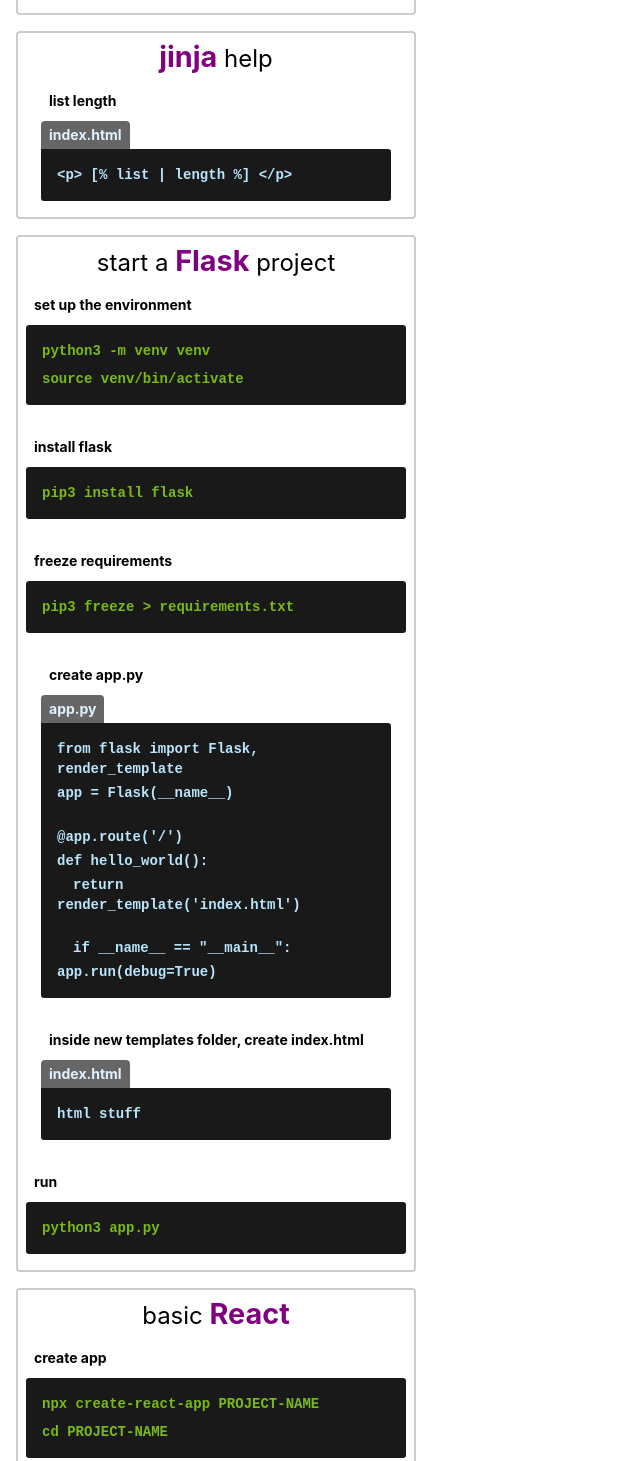
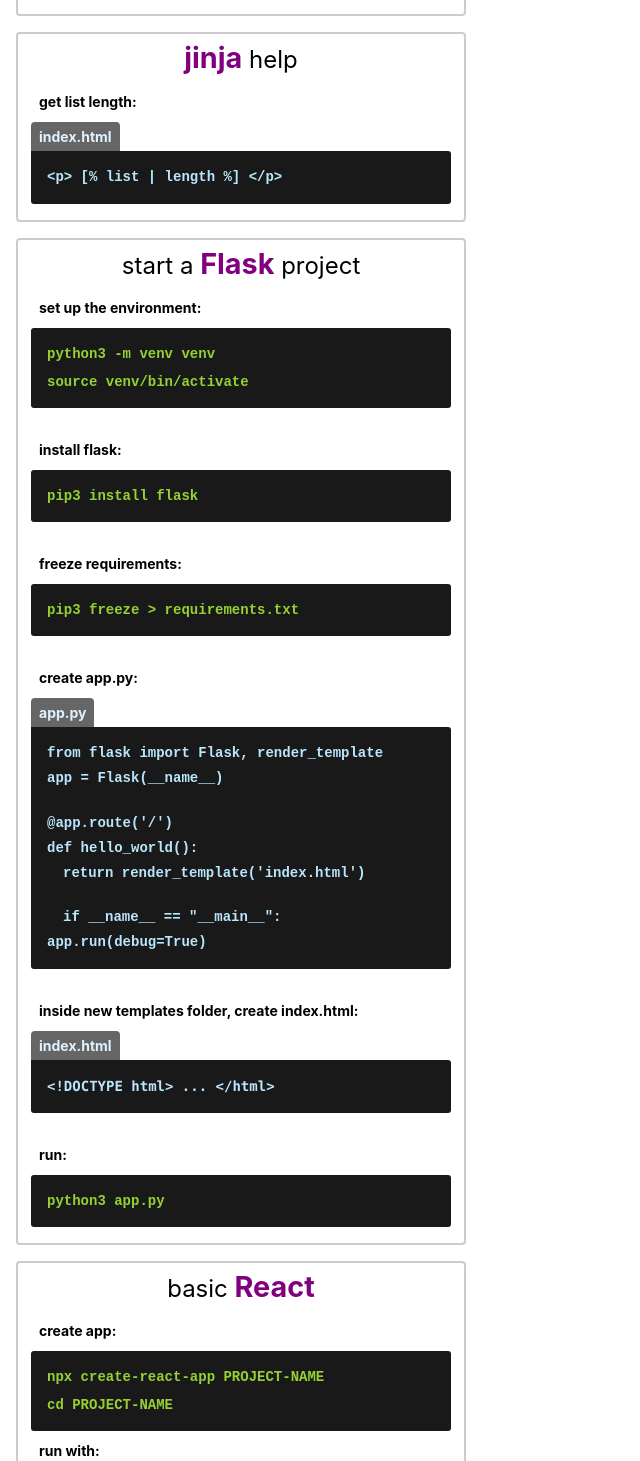
Before and after one commit to lissalad/starting-out, a React (Create React App) app: page / in a window 1280 px wide. Shown: the part 629-2090 px from the top of the page, without its empty margins (0-640 px from the left). Built offline with nearby package versions, Linux system fonts and the light colour scheme.

Commit message:
fixed missed overflow text

```diff
--- a/src/components/FlaskProject.js
+++ b/src/components/FlaskProject.js
@@ -1,4 +1,6 @@
 function FlaskProject() {
+  const starter = "<!DOCTYPE html> ... </html>"
+
   return (
     <section>
         {/* title */}
@@ -10,7 +12,7 @@
 
       {/* ----------------- environment ------------------------- */}
       <div className="chunk">
-          <p className="instruction">set up the environment</p>
+          <p className="instruction">set up the environment:</p>
           <div className="terminal">
             <p>python3 -m venv venv</p>
             <p>source venv/bin/activate</p>
@@ -19,7 +21,7 @@
 
         {/* ----------------- flask ------------------------- */}
         <div className="chunk">
-          <p className="instruction">install flask</p>
+          <p className="instruction">install flask:</p>
           <div className="terminal">
             <p>pip3 install flask</p>
           </div>
@@ -27,7 +29,7 @@
 
         {/* ----------------- requirements ----------------------- */}
         <div className="chunk">
-          <p className="instruction">freeze requirements</p>
+          <p className="instruction">freeze requirements:</p>
           <div className="terminal">
             <p>pip3 freeze &gt; requirements.txt</p>
           </div>
@@ -35,7 +37,7 @@
 
         {/* ----------------- app.py ------------------------- */}
         <div className="chunk">
-          <p className="instruction">create app.py</p>
+          <p className="instruction">create app.py:</p>
           <div className="file">
             <p className="filename">app.py</p>
             <div className="code">
@@ -54,19 +56,19 @@
 
         {/* ----------------- templates ------------------------- */}
         <div className="chunk">
-          <p className="instruction">inside new templates folder, create index.html</p>
+          <p className="instruction">inside new templates folder, create index.html:</p>
 
           <div className="file">
             <p className="filename">index.html</p>
             <div className="code">
-              <p> html stuff </p>
+              <pre>{starter}</pre>
             </div>
           </div>
         </div>
 
         {/* ----------------- run ------------------------- */}
         <div className="chunk">
-          <p className="instruction">run</p>
+          <p className="instruction">run:</p>
           <div className="terminal">
             <p>python3 app.py</p>
           </div>
--- a/src/components/JinjaHelp.js
+++ b/src/components/JinjaHelp.js
@@ -9,12 +9,12 @@
 
         {/* ----------------- list length ------------------------- */}
         <div className="chunk">
-          <p className="instruction">list length</p>
-          <div className="file">
+          <p className="instruction">get list length:</p>
+          <div>
             <p className="filename">index.html</p>
             <div className="code">
               <p>&lt;p&gt; [% list | length %] &lt;/p&gt;</p>
-            </div>
+          </div>
           </div>
         </div>
     </section>
--- a/src/components/ReactInstall.js
+++ b/src/components/ReactInstall.js
@@ -7,7 +7,7 @@
 
         {/* ----------------- app ------------------------- */}
         <div className="chunk">
-          <p className="instruction">create app</p>
+          <p className="instruction">create app:</p>
           <div className="terminal">
             <p>npx create-react-app PROJECT-NAME</p>
             <p>cd PROJECT-NAME</p>
@@ -15,7 +15,7 @@
 
         {/* ----------------- run ------------------------- */}
         <div className="chunk">
-          <p className="instruction">run with</p>
+          <p className="instruction">run with:</p>
           <div className="terminal">
             <p>npm start</p>
           </div>
--- a/src/components/TailwindReact.js
+++ b/src/components/TailwindReact.js
@@ -1,6 +1,7 @@
 function TailwindReact() {
   const config = `module.exports = {
-    content: ["./src/**/*.{js,jsx,ts,tsx}"],
+    content:
+      ["./src/**/*.{js,jsx,ts,tsx}"],
     theme: {
       extend: {},
     },
--- a/src/index.css
+++ b/src/index.css
@@ -6,7 +6,7 @@
 section {
   @apply flex flex-col h-fit py-2 items-center ;
   @apply px-2 bg-gradient-to-b from-teal-400/20 to-blue-400/30 border-b-4 pb-12 border-white;
-  @apply md:h-fit md:border-2 md:border-black/20 md:p-0 md:m-4 md:w-[400px] md:bg-none md:rounded;
+  @apply md:h-fit md:border-2 md:border-black/20 md:p-0 md:m-4 md:w-[450px] md:bg-none md:rounded;
 }
 
 .chunk {
@@ -17,28 +17,22 @@
 
 /* --------------------------------------------------- */
 .terminal {
-  @apply flex flex-col text-left bg-black/90 text-lime-500/90 rounded-[3px] space-y-2;
+  @apply flex flex-col text-left bg-black/90 text-lime-400/90 rounded-[3px] space-y-2;
   @apply text-xs p-3 w-[350px];
-  @apply md:text-sm md:p-4 md:w-[380px];
+  @apply md:text-sm md:p-4 md:w-[420px];
 
   font-family: 'Courier New', Courier, monospace;
   font-weight: bold;
 }
 
-.file {
-  @apply flex;
-  @apply flex-col;
-}
-
 .code {
   @apply flex flex-col text-left rounded-tl-none bg-black/90 text-sky-200 space-y-1 rounded-[3px];
   @apply p-3 w-[350px];
-  @apply md:p-4;
+  @apply md:p-4 md:w-[420px];
 
 
   font-family: monospace;
   /* font-weight: bold; */
-  font-size: medium;
 }
 
 .form {
@@ -66,6 +60,12 @@
 .instruction {
   @apply indent-2 text-sm;
 }
+
+/* .file {
+  display: flex;
+  flex-direction: column;
+  margin: 20px 0;
+} */
 
 /* ------------------------------------------------------ */
 a {
@@ -104,8 +104,8 @@
 pre, p {
 /* word-wrap:break-word; */
   @apply w-fit break-normal font-bold;
-  @apply text-xs ;
-  @apply md:text-sm;
+  @apply text-[14px];
+  /* @apply md:text-sm; */
 
 }
 /* ------------------------------------------------------ */
```
Also changed, not shown: src/sada.html (added, +12 -0 lines).
